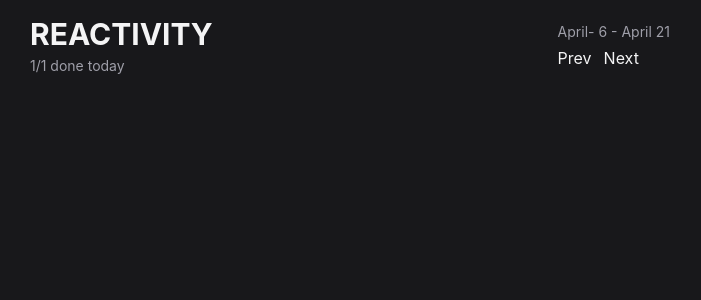
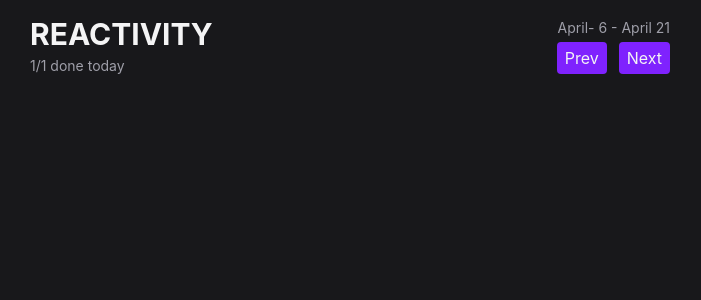
Before and after one commit to clara-cdp/Reactivity, a React (Vite) app: page / in a window 1280 px wide. Shown: the top 300 px of the page, without its empty margins (290-991 px from the left). Built offline with nearby package versions, Linux system fonts and the light colour scheme.

Commit message:
button styling

```diff
--- a/src/App.tsx
+++ b/src/App.tsx
@@ -13,7 +13,7 @@
                 <h1 className="text-3xl font-bold uppercase">Reactivity</h1>
                 <span className="text-zinc-400 text-sm">1/1 done today</span>
             </div>
-            <div className="flex flex-col gap-1">
+            <div className="flex flex-col gap-1 items-end">
                 <span className="text-zinc-400 text-sm">April- 6 - April 21</span>
                 <div className="flex items-center gap-3">
                     <Button>Prev</Button>
--- a/src/components/Button.tsx
+++ b/src/components/Button.tsx
@@ -5,5 +5,6 @@
 
 export function Button({children}: ButtonProps) {
 
-    return <button>{children}</button>
+    return <button className="bg-violet-600 hover:bg-violet-500 transition-colors rounded px-2 py-1
+    disabled:opacity-30 disabbled:cursor-not-allowed">{children}</button>
 }
```
